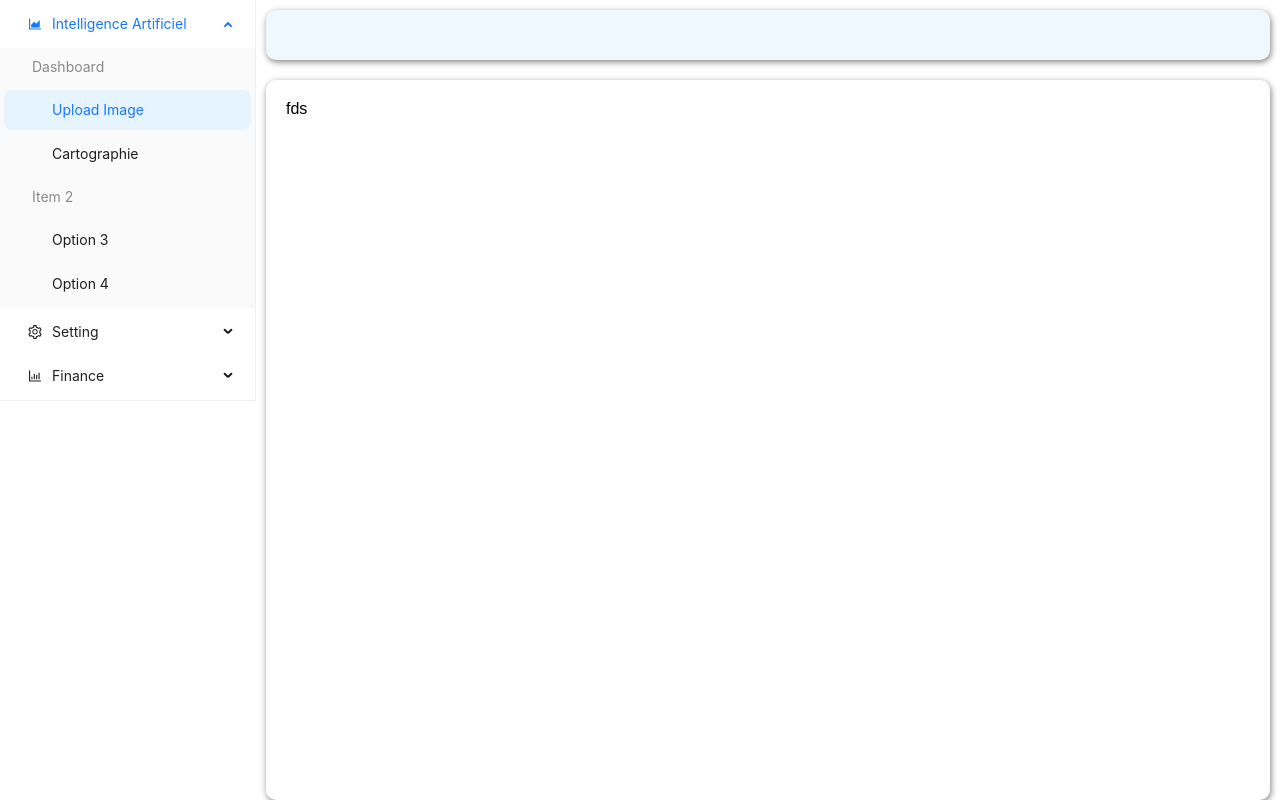
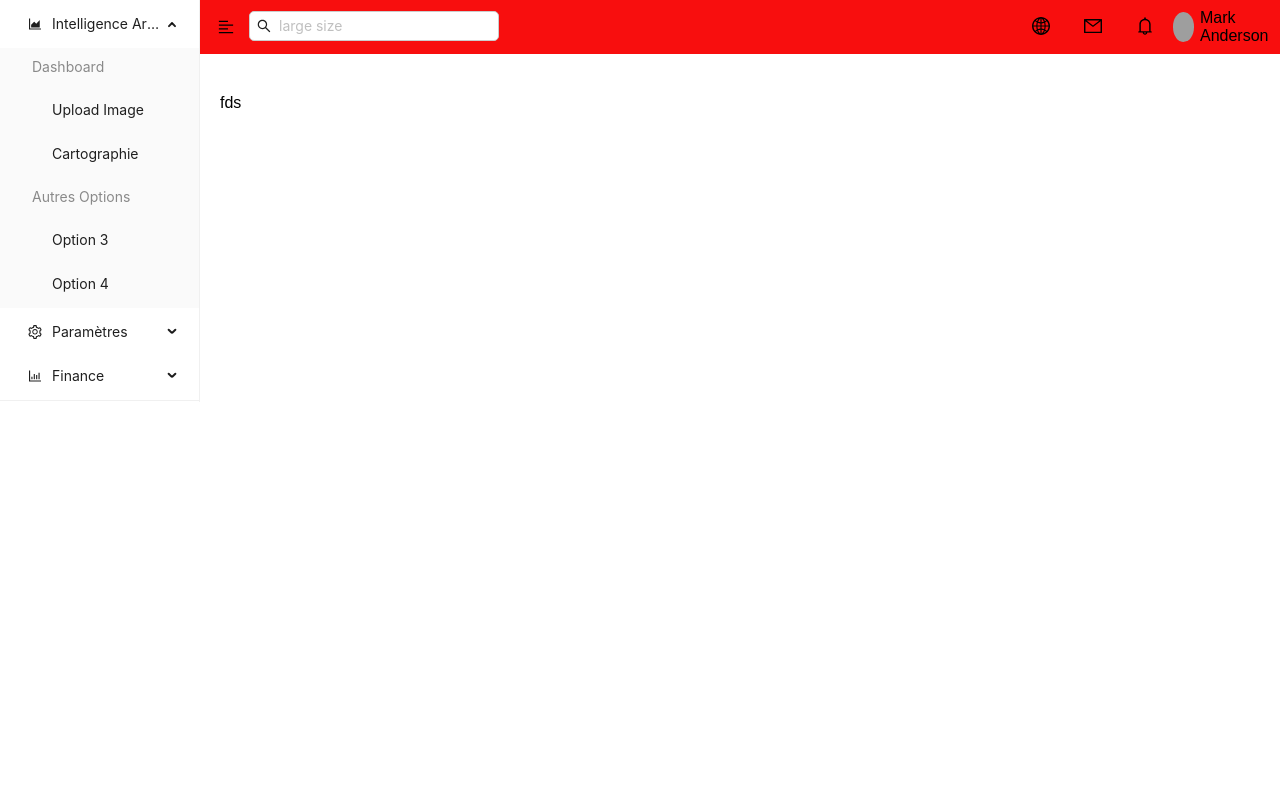
Before and after one commit to ToavinaM/EvalPostCatastrophique, a React (Vite) app in the folder FE_REACT/mon-projet/: page /upload in a window 1280 px wide. Built offline with nearby package versions, Linux system fonts and the light colour scheme; grey boxes are pictures that could not be loaded.

Commit message:
[FE] sider and header

```diff
--- a/FE_REACT/mon-projet/src/App.jsx
+++ b/FE_REACT/mon-projet/src/App.jsx
@@ -1,6 +1,6 @@
 import { BrowserRouter as Router, Routes, Route } from "react-router-dom";
 import Login from "./components/Login/Login";
-import MainLayout from "./MainLayout";
+import MainLayout from "./components/MainLayout";
 import Map from "./components/Map/Map";
 import Upload from "./components/Upload/Upload";
 import 'antd/dist/reset.css';
--- a/FE_REACT/mon-projet/src/MainLayout.jsx
+++ /dev/null
@@ -1,21 +0,0 @@
-import React from 'react';
-import './MainLayout.scss'
-import Nav from './components/Nav/Nav';
-import Header from './components/Header/Header';
-export default function MainLayout({children, header=true, fullScreen=false}) {
-  return (
-    <div className='main'>
-      <div className='container-nav'>
-          <Nav></Nav>
-      </div>
-      <div className='container-child'>
-        {header &&<Header></Header>}
-
-        <div className={fullScreen ? "" :"main-child"}>
-            {children}
-        </div>
-
-      </div>
-    </div>
-  );
-}
--- a/FE_REACT/mon-projet/src/components/Header/Header.jsx
+++ b/FE_REACT/mon-projet/src/components/Header/Header.jsx
@@ -1,8 +1,77 @@
-import React from 'react';
+import React, { useState } from 'react';
 import './Header.scss'
-export default function Header() {
+import {AlignLeftOutlined,BellOutlined,MailOutlined, GlobalOutlined, UserOutlined, SearchOutlined } from '@ant-design/icons';
+import { AutoComplete, Avatar, Input } from 'antd';
+
+export default function Header({ setCollapsed }) {
+
+  const getRandomInt = (max, min = 0) => Math.floor(Math.random() * (max - min + 1)) + min;
+  const searchResult = query =>
+    Array.from({ length: getRandomInt(5) })
+      .join('.')
+      .split('.')
+      .map((_, idx) => {
+        const category = `${query}${idx}`;
+        return {
+          value: category,
+          label: (
+            <div
+              style={{
+                display: 'flex',
+                justifyContent: 'space-between',
+              }}
+            >
+              <span>
+                Found {query} on{' '}
+                <a
+                  href={`https://s.taobao.com/search?q=${query}`}
+                  target="_blank"
+                  rel="noopener noreferrer"
+                >
+                  {category}
+                </a>
+              </span>
+              <span>{getRandomInt(200, 100)} results</span>
+            </div>
+          ),
+        };
+      });
+
+  const [options, setOptions] = useState([]);
+  const handleSearch = value => {
+    setOptions(value ? searchResult(value) : []);
+  };
+  const onSelect = value => {
+    console.log('onSelect', value);
+  };
   return (
     <div className='header'>
+        <div className="left-section">
+        <AlignLeftOutlined className='menu-btn' onClick={()=>setCollapsed()}/>
+
+        <AutoComplete
+          popupMatchSelectWidth={252}
+          style={{ width: 300 }}
+          options={options}
+          onSelect={onSelect}
+          onSearch={handleSearch}
+          size="large"
+        >
+          <Input className="search-bar"  placeholder="large size" prefix={<SearchOutlined style={{margin:"4px"}} />}/>
+        </AutoComplete>
+        </div>
+
+        <div className="right-section">
+        <button className="icon-btn"><GlobalOutlined /></button>
+        <button className="icon-btn"><MailOutlined/></button>
+        <button className="icon-btn"><BellOutlined/></button>
+          <div className="profile">
+            {/* <div */}
+          <Avatar src="https://api.dicebear.com/7.x/miniavs/svg?seed=1" />
+            {/* <img src="profile.jpg" alt="User Profile"/> */}
+              <span>Mark Anderson</span>
+          </div>
+        </div>
 
     </div>
   );
--- a/FE_REACT/mon-projet/src/components/Header/Header.scss
+++ b/FE_REACT/mon-projet/src/components/Header/Header.scss
@@ -1,10 +1,52 @@
-.header{
-    background-color: aliceblue;
-    width: 100%;
-    margin: auto;
-    height: 50px;
-    // margin-top: 10px;
-    border-radius: 10px;
+
+.header {
     display: flex;
-    box-shadow: 1px 2px 6px 0px grey;
+    justify-content: space-between;
+    align-items: center;
+    padding: 4px 3px;
+    background-color: #f80e0e;
 }
+
+.left-section {
+    display: flex;
+    align-items: center;
+    // background-color: red;
+    // gap: 5px;
+}
+.menu-btn{
+    margin: 15px;
+}
+.search-bar {
+    flex: 1;
+    margin-top: 4px;
+    padding: 3px;
+    border-radius: 5px;
+    border: 1px solid #ccc;
+    max-width: 250px;
+}
+
+.right-section {
+    display: flex;
+    align-items: center;
+    gap: 1px;
+}
+
+.icon-btn {
+    background: none;
+    background-color: transparent;
+    border: none;
+    font-size: 18px;
+    cursor: pointer;
+}
+
+.profile {
+    display: flex;
+    align-items: center;
+    gap: 5px;
+}
+
+.profile img {
+    width: 30px;
+    height: 30px;
+    border-radius: 50%;
+}
--- /dev/null
+++ b/FE_REACT/mon-projet/src/components/MainLayout.jsx
@@ -0,0 +1,30 @@
+import React, { useState } from 'react';
+import './MainLayout.scss'
+import Nav from './Nav/Nav';
+import Header from './Header/Header';
+import Sider from 'antd/es/layout/Sider';
+export default function MainLayout({children, header=true, fullScreen=false}) {
+
+  const [collapsed, setCollapsed] = useState(false);
+  function handleCollapsed(){
+    setCollapsed(!collapsed);
+  }
+
+  return (
+    <div className='main'>
+          <Sider trigger={null} collapsible collapsed={collapsed} style={{backgroundColor:"white"}}>
+            <div className='container-nav'>
+                <Nav></Nav>
+            </div>
+          </Sider>
+
+          <div className='container-child'>
+            {header && <Header setCollapsed={handleCollapsed}></Header>}
+
+            <div className={fullScreen ? "" :"main-child"}>
+                {children}
+            </div>
+          </div>
+      </div>
+  );
+}
--- a/FE_REACT/mon-projet/src/MainLayout.scss
+++ b/FE_REACT/mon-projet/src/components/MainLayout.scss
@@ -13,9 +13,9 @@
     flex: 1;
     height: 100vh;
     overflow-y: auto;
-    padding: 10px;
+    // padding: 10px;
     .main-child{
-        box-shadow: 1px 2px 6px 0px grey;
+        // box-shadow: 1px 2px 6px 0px grey;
         padding: 20px;
         border-radius: 10px;
         height: 90vh;
--- a/FE_REACT/mon-projet/src/components/Nav/Nav.jsx
+++ b/FE_REACT/mon-projet/src/components/Nav/Nav.jsx
@@ -2,10 +2,11 @@ import React from 'react';
 import { AppstoreOutlined, MailOutlined, SettingOutlined,AreaChartOutlined,BarChartOutlined } from '@ant-design/icons';
 import { Menu } from 'antd';
 import { useNavigate } from 'react-router-dom';
+import Sider from 'antd/es/layout/Sider';
 const items = [
     {
         key: 'sub1',
-        label: 'Intelligence Artificiel',
+        label: 'Intelligence Artificielle',
         icon: <AreaChartOutlined />,
         children: [
             {
@@ -13,73 +14,69 @@ const items = [
                 label: 'Dashboard',
                 type: 'group',
                 children: [
-                    { key: '1', label: 'Upload Image' },
-                    { key: '2', label: 'Cartographie' },
+                    { key: '/upload', label: 'Upload Image' },
+                    { key: '/cartographie', label: 'Cartographie' },
                 ],
             },
             {
                 key: 'g2',
-                label: 'Item 2',
+                label: 'Autres Options',
                 type: 'group',
                 children: [
-                    { key: '3', label: 'Option 3' },
-                    { key: '4', label: 'Option 4' },
+                    { key: '/option3', label: 'Option 3' },
+                    { key: '/option4', label: 'Option 4' },
                 ],
             },
         ],
     },
     {
         key: 'sub2',
-        label: 'Setting',
+        label: 'Paramètres',
         icon: <SettingOutlined />,
         children: [
-            { key: '5', label: 'Option 5' },
-            { key: '6', label: 'Option 6' },
+            { key: '/option5', label: 'Option 5' },
+            { key: '/option6', label: 'Option 6' },
             {
                 key: 'sub3',
-                label: 'Submenu',
+                label: 'Sous-menu',
                 children: [
-                    { key: '7', label: 'Option 7' },
-                    { key: '8', label: 'Option 8' },
+                    { key: '/option7', label: 'Option 7' },
+                    { key: '/option8', label: 'Option 8' },
                 ],
             },
         ],
     },
     {
-        key: 'sub2',
+        key: 'sub4',
         label: 'Finance',
         icon: <BarChartOutlined />,
         children: [
-            { key: '5', label: 'Option 5' },
-            { key: '6', label: 'Option 6' },
+            { key: '/finance-option5', label: 'Option 5' },
+            { key: '/finance-option6', label: 'Option 6' },
             {
-                key: 'sub3',
-                label: 'Submenu',
+                key: 'sub11',
+                label: 'Sous-menu',
                 children: [
-                    { key: '7', label: 'Option 7' },
-                    { key: '8', label: 'Option 8' },
+                    { key: '/finance-option7', label: 'Option 7' },
+                    { key: '/finance-option8', label: 'Option 8' },
                 ],
             },
         ],
     },
-    {
-        type: 'divider',
-    }
+    { type: 'divider' },
 ];
+
 const Nav = () => {
-     const navigate = useNavigate();
-    const onClick = e => {
-        if (e.key === '1') {
-            navigate('/upload'); // Redirection vers la page d'upload
-        }
-        else if (e.key === '2') {
-            navigate('/cartographie'); // Redirection vers la page d'upload
+    const navigate = useNavigate();
+
+    const onClick = ({ key }) => {
+        if (key.startsWith('/')) {
+            navigate(key);
         }
     };
     return (
         <Menu
             onClick={onClick}
-            style={{ width: 256 }}
             defaultSelectedKeys={['1']}
             defaultOpenKeys={['sub1']}
             mode="inline"
```
